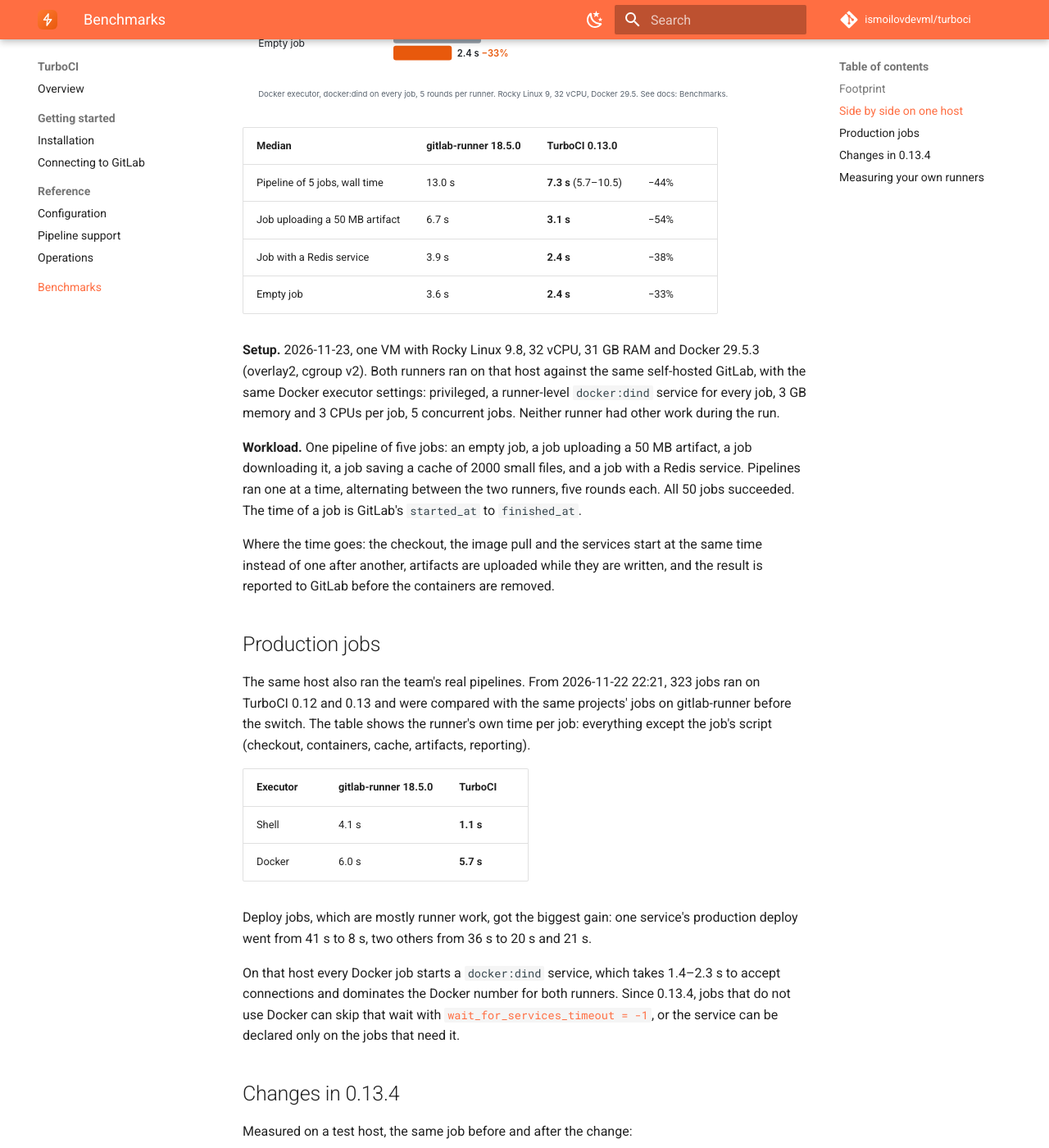
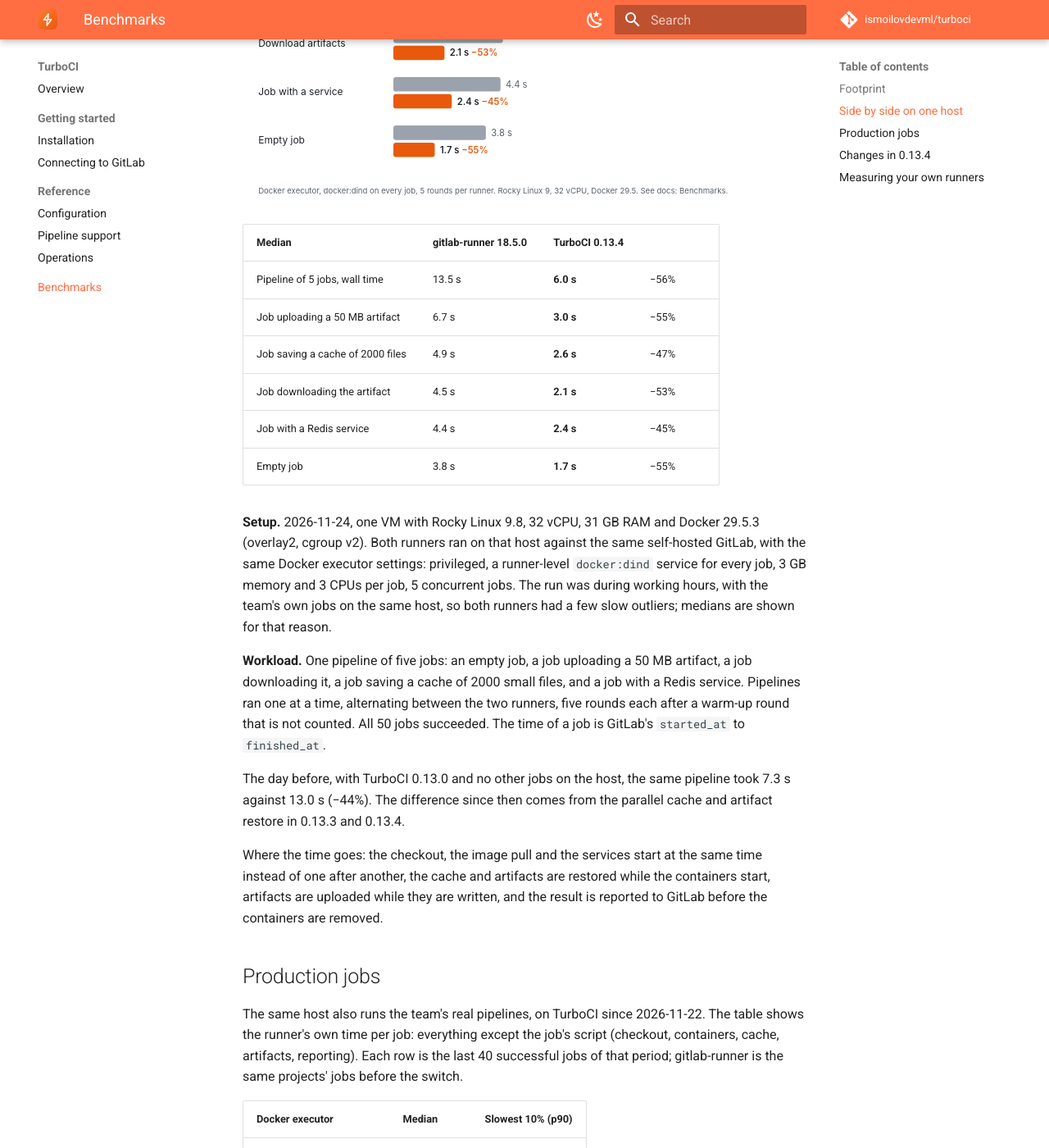
Before and after one commit to ismoilovdevml/turboci, an MkDocs documentation site: the page built from docs/benchmarks.md, in a window 1280 px wide and 1400 px high, scrolled down 926 px. Shown: the whole window at 82% size. Built offline with MkDocs 1.6.1 and Material for MkDocs 9.7.7, drawn with Linux system fonts in a browser that asks for light colours; comment, search, counter and statistics services are not loaded; some of the changed text lies outside the part shown.

Commit message:
Update benchmarks to 0.13.4

```diff
--- a/docs/benchmarks.md
+++ b/docs/benchmarks.md
@@ -20,52 +20,72 @@ on Apple Silicon).
 
 ## Side by side on one host
 
-![Median job time: pipeline 13.0 s vs 7.3 s, 50 MB upload 6.7 s vs 3.1 s, job with a service 3.9 s vs 2.4 s, empty job 3.6 s vs 2.4 s](assets/benchmarks/benchmark-light.svg#only-light)
-![Median job time: pipeline 13.0 s vs 7.3 s, 50 MB upload 6.7 s vs 3.1 s, job with a service 3.9 s vs 2.4 s, empty job 3.6 s vs 2.4 s](assets/benchmarks/benchmark-dark.svg#only-dark)
+![Median job time: pipeline 13.5 s vs 6.0 s, 50 MB upload 6.7 s vs 3.0 s, cache 4.9 s vs 2.6 s, artifact download 4.5 s vs 2.1 s, job with a service 4.4 s vs 2.4 s, empty job 3.8 s vs 1.7 s](assets/benchmarks/benchmark-light.svg#only-light)
+![Median job time: pipeline 13.5 s vs 6.0 s, 50 MB upload 6.7 s vs 3.0 s, cache 4.9 s vs 2.6 s, artifact download 4.5 s vs 2.1 s, job with a service 4.4 s vs 2.4 s, empty job 3.8 s vs 1.7 s](assets/benchmarks/benchmark-dark.svg#only-dark)
 
-| Median | gitlab-runner 18.5.0 | TurboCI 0.13.0 | |
+| Median | gitlab-runner 18.5.0 | TurboCI 0.13.4 | |
 |---|---|---|---|
-| Pipeline of 5 jobs, wall time | 13.0 s | **7.3 s** (5.7–10.5) | −44% |
-| Job uploading a 50 MB artifact | 6.7 s | **3.1 s** | −54% |
-| Job with a Redis service | 3.9 s | **2.4 s** | −38% |
-| Empty job | 3.6 s | **2.4 s** | −33% |
+| Pipeline of 5 jobs, wall time | 13.5 s | **6.0 s** | −56% |
+| Job uploading a 50 MB artifact | 6.7 s | **3.0 s** | −55% |
+| Job saving a cache of 2000 files | 4.9 s | **2.6 s** | −47% |
+| Job downloading the artifact | 4.5 s | **2.1 s** | −53% |
+| Job with a Redis service | 4.4 s | **2.4 s** | −45% |
+| Empty job | 3.8 s | **1.7 s** | −55% |
 
-**Setup.** 2026-11-23, one VM with Rocky Linux 9.8, 32 vCPU, 31 GB RAM and
+**Setup.** 2026-11-24, one VM with Rocky Linux 9.8, 32 vCPU, 31 GB RAM and
 Docker 29.5.3 (overlay2, cgroup v2). Both runners ran on that host against the
 same self-hosted GitLab, with the same Docker executor settings: privileged,
 a runner-level `docker:dind` service for every job, 3 GB memory and 3 CPUs per
-job, 5 concurrent jobs. Neither runner had other work during the run.
+job, 5 concurrent jobs. The run was during working hours, with the team's own
+jobs on the same host, so both runners had a few slow outliers; medians are
+shown for that reason.
 
 **Workload.** One pipeline of five jobs: an empty job, a job uploading a
 50 MB artifact, a job downloading it, a job saving a cache of 2000 small files,
 and a job with a Redis service. Pipelines ran one at a time, alternating
-between the two runners, five rounds each. All 50 jobs
-succeeded. The time of a job is GitLab's `started_at` to `finished_at`.
+between the two runners, five rounds each after a warm-up round that is not
+counted. All 50 jobs succeeded. The time of a job is GitLab's `started_at` to
+`finished_at`.
+
+The day before, with TurboCI 0.13.0 and no other jobs on the host, the same
+pipeline took 7.3 s against 13.0 s (−44%). The difference since then comes
+from the parallel cache and artifact restore in 0.13.3 and 0.13.4.
 
 Where the time goes: the checkout, the image pull and the services start at the
-same time instead of one after another, artifacts are uploaded while they are
-written, and the result is reported to GitLab before the containers are
-removed.
+same time instead of one after another, the cache and artifacts are restored
+while the containers start, artifacts are uploaded while they are written, and
+the result is reported to GitLab before the containers are removed.
 
 ## Production jobs
 
-The same host also ran the team's real pipelines. From 2026-11-22 22:21, 323
-jobs ran on TurboCI 0.12 and 0.13 and were compared with the same projects'
-jobs on gitlab-runner before the switch. The table shows the runner's own time
-per job: everything except the job's script (checkout, containers, cache,
-artifacts, reporting).
+The same host also runs the team's real pipelines, on TurboCI since
+2026-11-22. The table shows the runner's own time per job: everything except
+the job's script (checkout, containers, cache, artifacts, reporting). Each row
+is the last 40 successful jobs of that period; gitlab-runner is the same
+projects' jobs before the switch.
 
-| Executor | gitlab-runner 18.5.0 | TurboCI |
+| Docker executor | Median | Slowest 10% (p90) |
 |---|---|---|
-| Shell | 4.1 s | **1.1 s** |
-| Docker | 6.0 s | **5.7 s** |
+| gitlab-runner 18.5.0 | 4.9 s | 9.7 s |
+| TurboCI 0.12 | 7.5 s | 12.5 s |
+| TurboCI 0.13.0 and 0.13.2 | 2.9 s | 4.2 s |
+| **TurboCI 0.13.4** | **2.4 s** | **3.5 s** |
 
-Deploy jobs, which are mostly runner work, got the biggest gain: one service's
-production deploy went from 41 s to 8 s, two others from 36 s to 20 s and 21 s.
+| Shell executor | Median | p90 | Waiting in the queue |
+|---|---|---|---|
+| gitlab-runner 18.5.0 | 2.9 s | 5.1 s | 7.5 s |
+| TurboCI 0.12.1 | 1.1 s | 3.1 s | 2.2 s |
+| **TurboCI 0.13.4** | **1.1 s** | **2.7 s** | **2.2 s** |
+
+For long jobs the script itself takes most of the time (a three-minute
+`docker build` is still three minutes), so the gain is per job, not
+proportional: a pipeline of five Docker jobs run one after another finishes
+about 12 s sooner. Deploy jobs, which are mostly runner work, gain the most:
+in the first days one service's production deploy went from 41 s to 8 s.
 
 On that host every Docker job starts a `docker:dind` service, which takes
-1.4–2.3 s to accept connections and dominates the Docker number for both
-runners. Since 0.13.4, jobs that do not use Docker can skip that wait with
+1.4–2.3 s to accept connections and is a large part of the Docker number for
+both runners. Since 0.13.4, jobs that do not use Docker can skip that wait with
 [`wait_for_services_timeout = -1`](configuration.md#docker), or the service can
 be declared only on the jobs that need it.
 
```
Also changed, not shown: README.md (+4 -3 lines), docs/index.md (+3 -2 lines), docs/assets/benchmarks/benchmark-dark.svg, docs/assets/benchmarks/benchmark-light.svg.
